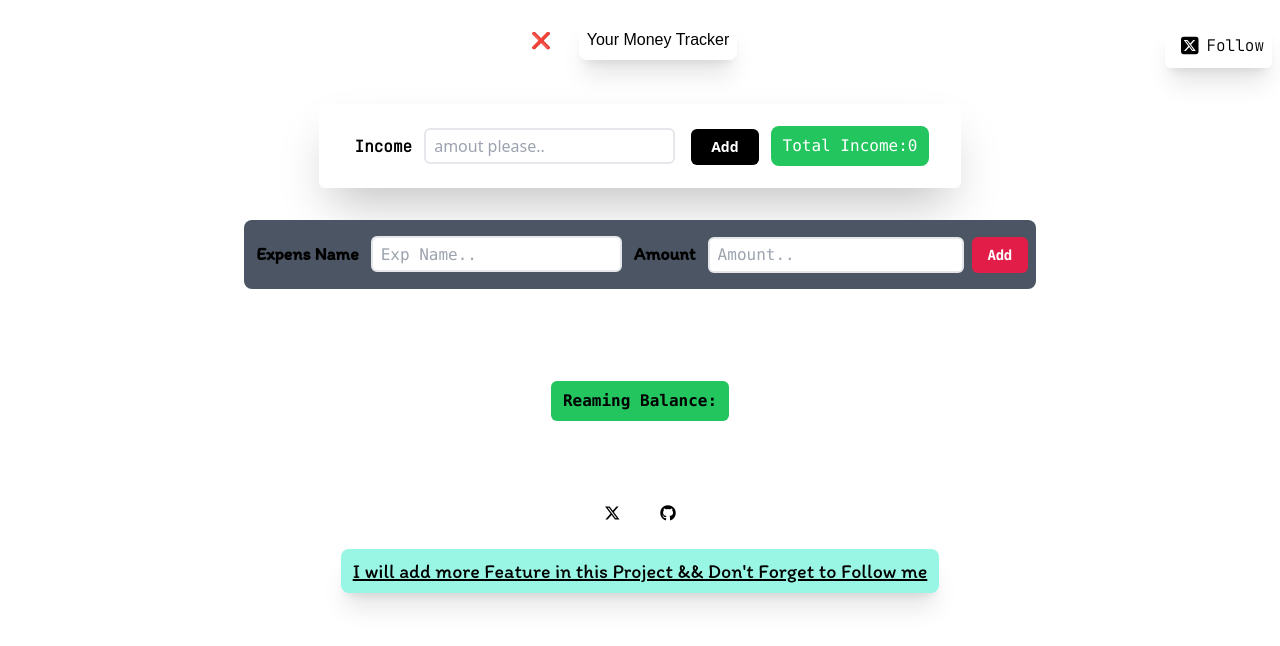
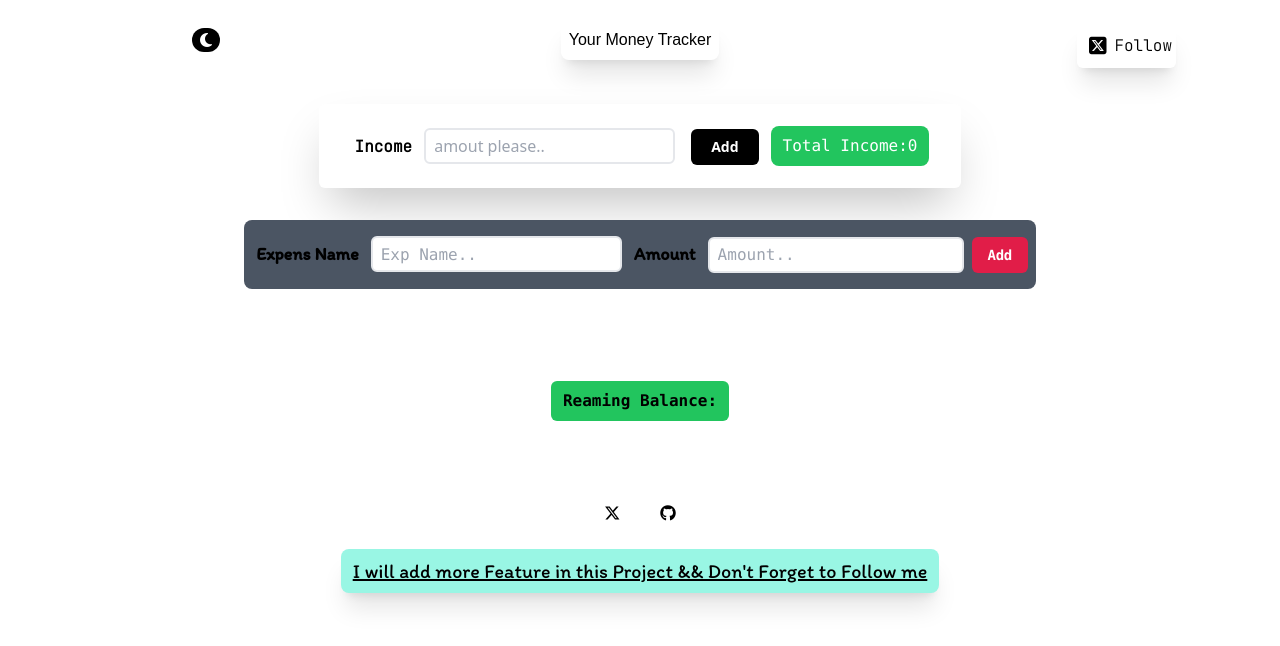
Before and after one commit to ujjwal2061/Your-Money, a React (Vite) app in the folder Exp/: page / in a window 1280 px wide. Shown: the top 646 px of the page. Built offline with nearby package versions, Linux system fonts and the light colour scheme; a web font is replaced by a local one.

Commit message:
Need some touch

```diff
--- a/Exp/src/Component/Header.jsx
+++ b/Exp/src/Component/Header.jsx
@@ -1,16 +1,26 @@
-import React, { useContext }  from 'react'
+import React, { useContext, useEffect, useState }  from 'react'
 import { ToogleContext } from '../Section/Slection'
 
 export default function Header() {
   const {theme ,setTheme}=useContext(ToogleContext)
+  const [toggle ,setToogle]=useState(theme)
+  useEffect (()=>{
+document.body.style.background=theme==="dark"? '#333':"#fff"
+  },[theme])
+  const handleToogle =()=>{
+    const newTheme=toggle==='dark'?'light':'dark';
+    setToogle(newTheme);
+    setTheme(newTheme)
+  }
   return (
     <div className='p-2 relative '>
-      <div className='flex flex-col  md:flex-row  justify-center  items-center  gap-4 '>
-        <button onClick={()=>setTheme(theme==='dark'?"light":'dark')}>❌</button>
+      <div className='flex flex-col  md:flex-row  justify-center items-center  gap-4 '>
+           {/* ADD THE BUTOON  FOR THE Toogle*/ }
+       <button  onClick={handleToogle} className=' absolute top-7 left-2 text-md  sm:left-48'> {toggle==='dark' ?<i className="fa-solid fa-sun bg-white px-2 py-1 rounded-full"></i>:<i className="fa-solid fa-moon bg-black rounded-full  text-white px-2 py-1"></i>}</button>
         <div className=' m-3 px-2  py-2 shadow-xl rounded-lg cursor-pointer transition ease-in-out delay-150 hover:-translate-y-1  hover:scale-110 hover:bg-black duration-400'>
         <h1 className='font-bungee' >Your Money Tracker </h1>
         </div>
-        <a  className='absolute mr-2 right-0 top-6  flex flex-row items-center shadow-xl font-jetbrains rounded-md px-2 transition ease-in-out delay-150 hover:-translate-y-1  hover:bg-gray-800 hover:scale-110 duration-150 hover:text-white  ' href='https://x.com/Ujjwal_2061 ' target='_blank'>
+        <a  className='absolute mr-2 right-0 top-6   sm:right-24   flex flex-row items-center shadow-xl font-jetbrains rounded-md px-1 transition ease-in-out delay-150 hover:-translate-y-1  hover:bg-gray-800 hover:scale-110 duration-150 hover:text-white  ' href='https://x.com/Ujjwal_2061 ' target='_blank'>
         <i className="fa-brands fa-square-x-twitter text-xl p-2"></i>
          <span className="hidden sm:block" >Follow</span>
         </a>
```
